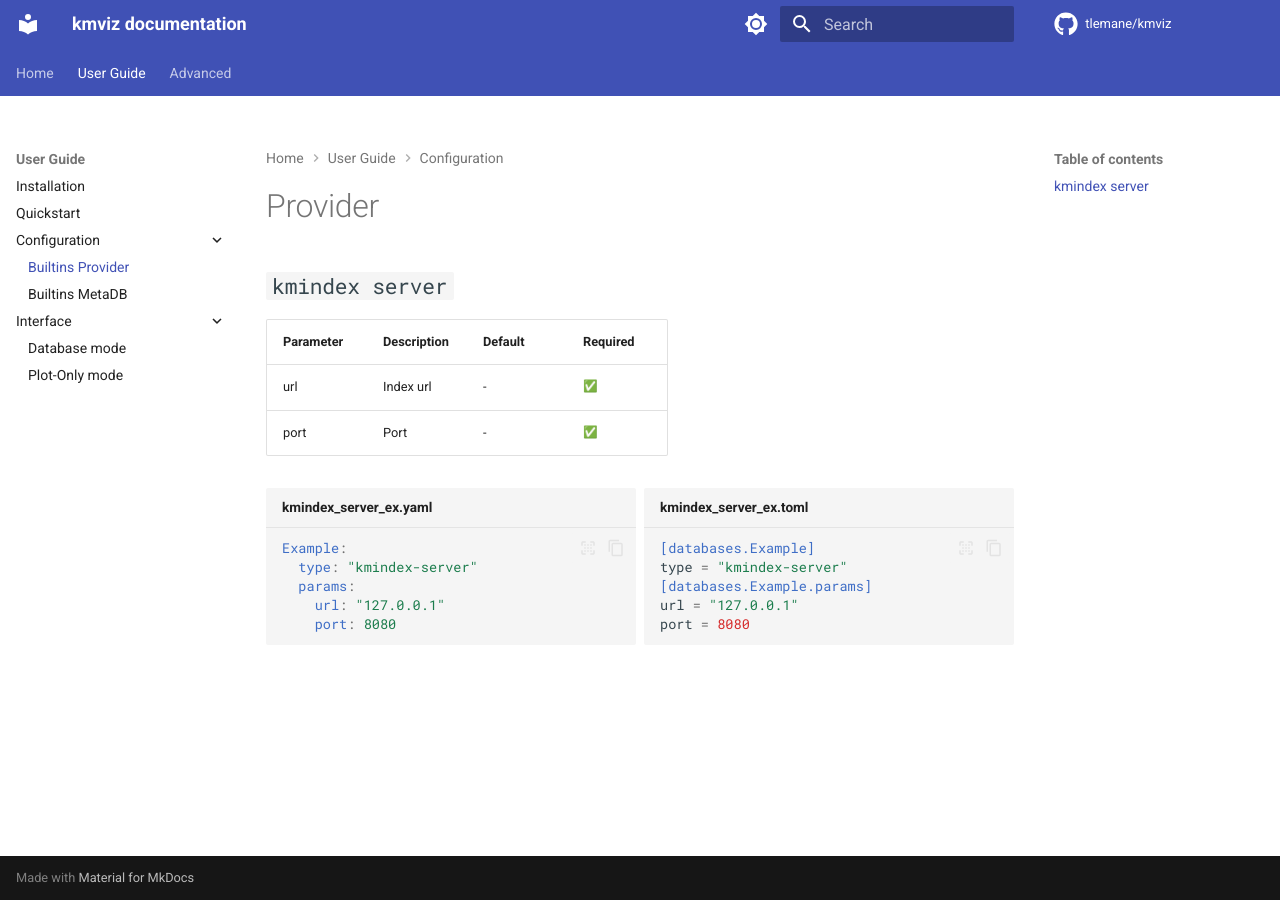
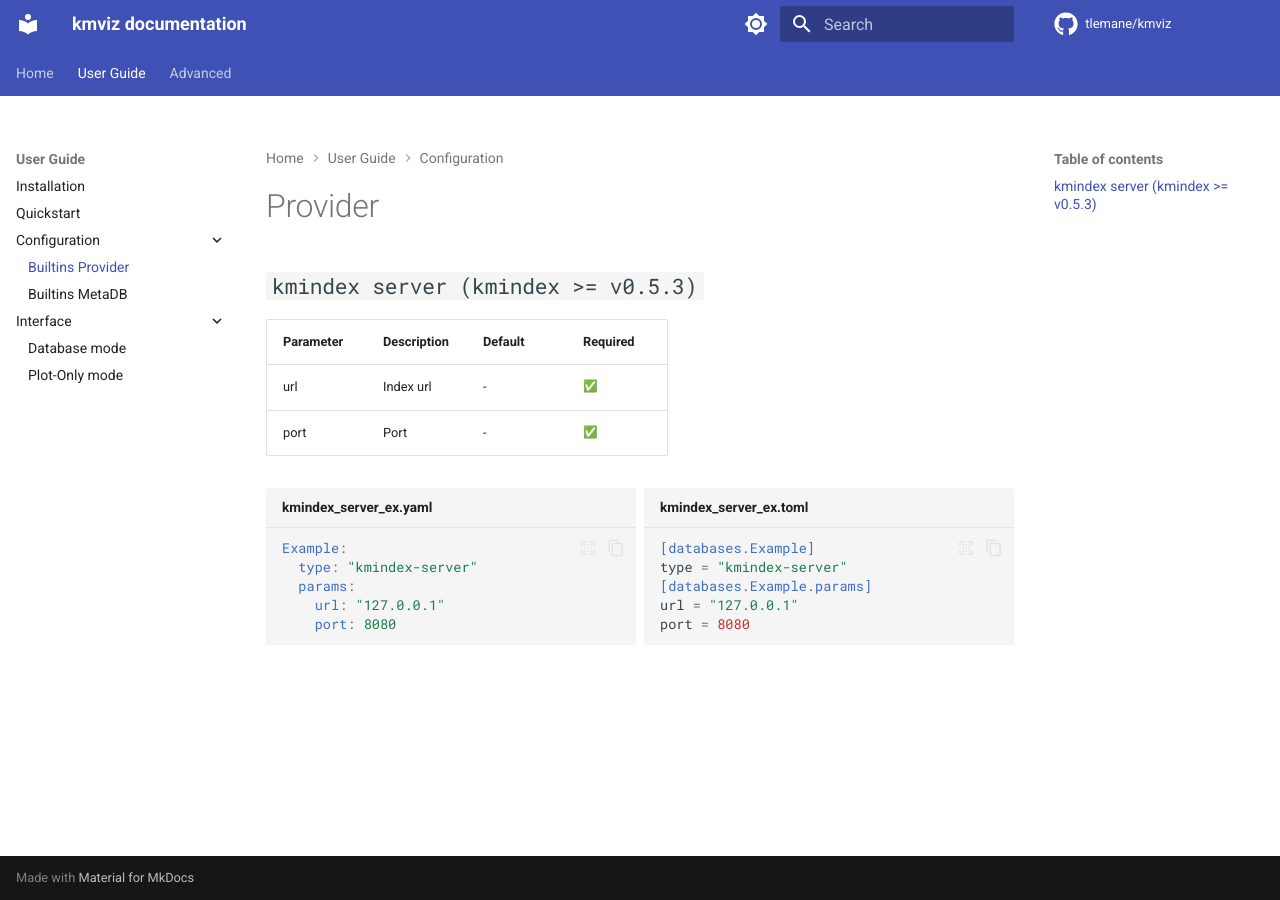
Before and after one commit to tlemane/kmviz, an MkDocs documentation site: the page built from docs/docs/builtins/provider.md, in a window 1280 px wide. Built offline with MkDocs 1.6.1 and Material for MkDocs 9.7.7, drawn with Linux system fonts in a browser that asks for light colours; emoji names are drawn with the system emoji font; comment, search, counter and statistics services are not loaded; the version menu is left out.

Commit message:
update: docs

```diff
--- a/docs/docs/builtins/provider.md
+++ b/docs/docs/builtins/provider.md
@@ -1,6 +1,6 @@
 # Provider
 
-## `kmindex server`
+## `kmindex server (kmindex >= v0.5.3)`
 
 |Parameter|Description|Default|Required|
 |---|---|---|---|
```
